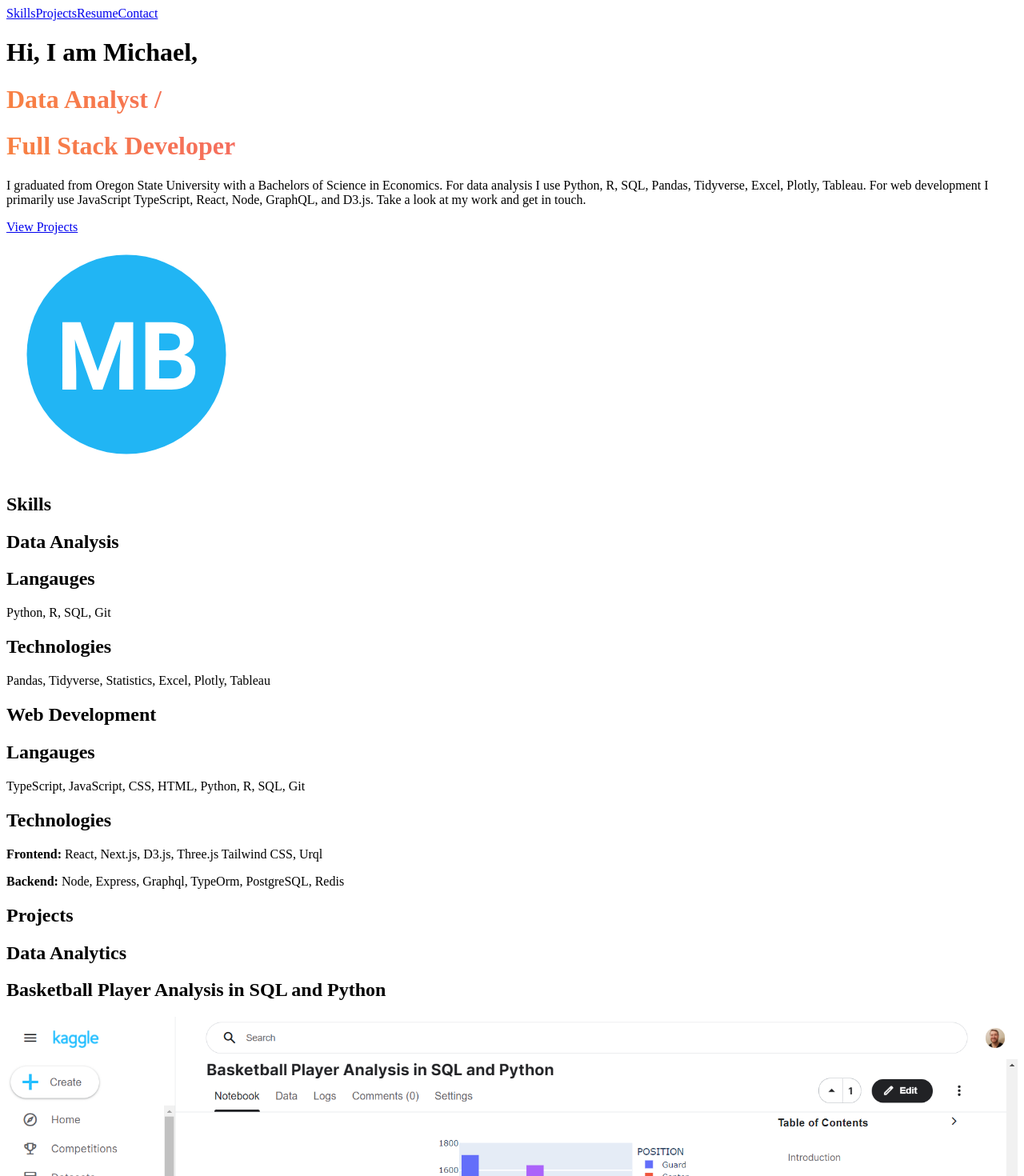
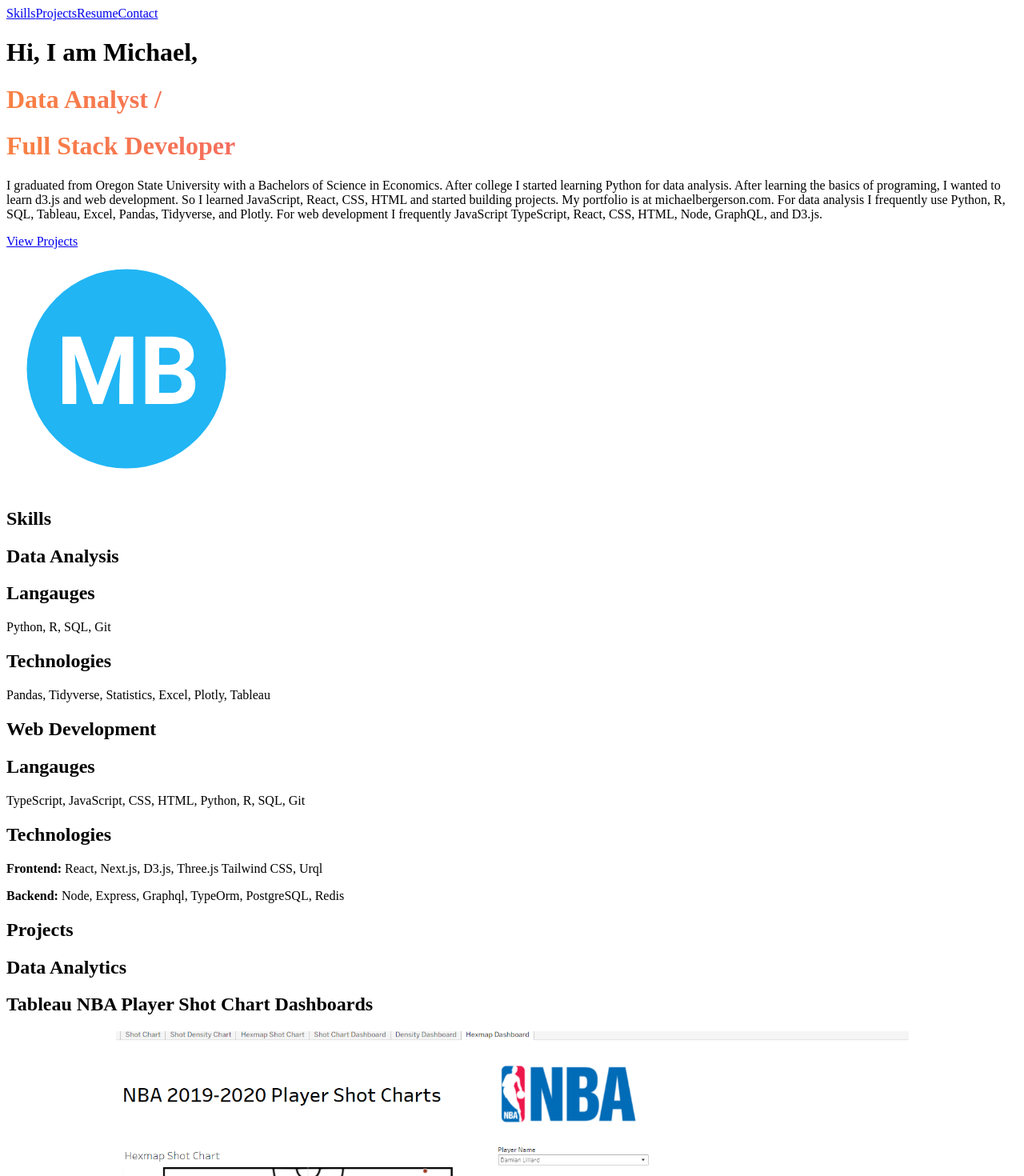
Before and after one commit to anxietyattacked/portfolio-v2, a Next.js app: page / in a window 1280 px wide. Shown: the top 1470 px of the page at 80% size. Built offline with nearby package versions, Linux system fonts and the light colour scheme.

Commit message:
project update

```diff
--- a/components/Hero.js
+++ b/components/Hero.js
@@ -47,10 +47,14 @@ const Hero = ({ isMobile, isOpen, setIsOpen }) => {
             </h1>
             <p className="text-sm md:text-lg text-gray-200 mt-4">
               I graduated from Oregon State University with a Bachelors of
-              Science in Economics. For data analysis I use Python, R, SQL,
-              Pandas, Tidyverse, Excel, Plotly, Tableau. For web development I
-              primarily use JavaScript TypeScript, React, Node, GraphQL, and
-              D3.js. Take a look at my work and get in touch.
+              Science in Economics. After college I started learning Python for
+              data analysis. After learning the basics of programing, I wanted
+              to learn d3.js and web development. So I learned JavaScript,
+              React, CSS, HTML and started building projects. My portfolio is at
+              michaelbergerson.com. For data analysis I frequently use Python,
+              R, SQL, Tableau, Excel, Pandas, Tidyverse, and Plotly. For web
+              development I frequently JavaScript TypeScript, React, CSS, HTML,
+              Node, GraphQL, and D3.js.
             </p>
             <a
               href="#projects"
--- a/data/dataProject.js
+++ b/data/dataProject.js
@@ -1,9 +1,17 @@
 export const dataProject = [
+  {
+    name: "Tableau NBA Player Shot Chart Dashboards",
+    image: "/images/NBA Shot Charts.png",
+    info: "I utilized Python and Jupyter notebooks to download data from nba_api and converted the data to csv. I built a make/miss shot chart using shot location data. I made density map to show the frequency of shots. I developed a hex map shot chart to compare the players field goal percentage to the leagues average. I then created interactive dashboards that switches between players",
+    Link: "https://public.tableau.com/app/profile/michael.bergerson/viz/NBAShotChartsMissMakeDensityHexmap/HexmapDashboard",
+    iWidth: 1920,
+    iHeight: 892,
+  },
   {
     name: "Basketball Player Analysis in SQL and Python",
     image: "/images/Basketball Player Analysis in SQL and Python.png",
     info: "I used a database which contains NBA player and game information from the start of the NBA to the 2019-2020 season. I Used Python and SQL to query a SQLite database and analyze the data. I then created data visualizations using Plotly",
-    Link: "https://www.kaggle.com/michaelbergerson/us-car-accidents-traffic-data-analysis",
+    Link: "https://www.kaggle.com/michaelbergerson/basketball-player-analysis-in-sql-and-python",
     iWidth: 1920,
     iHeight: 892,
   },
```
Also changed, not shown: public/images/NBA Shot Charts.png (added).
